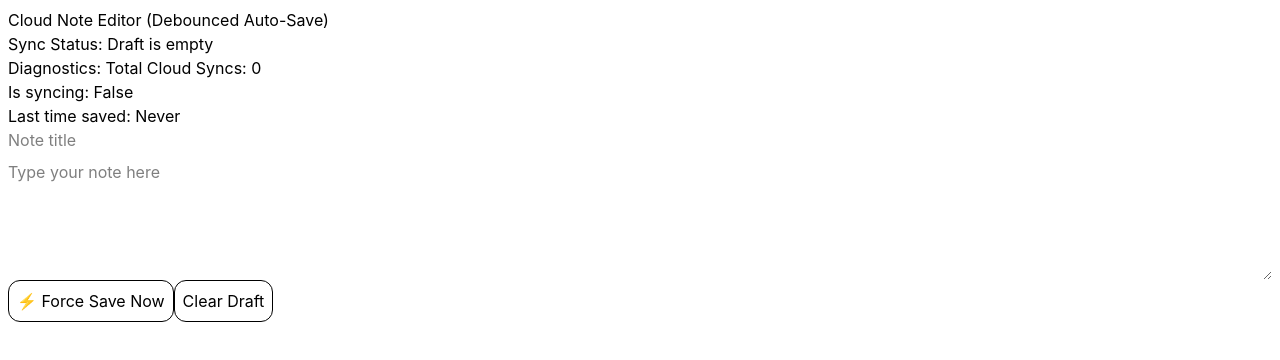
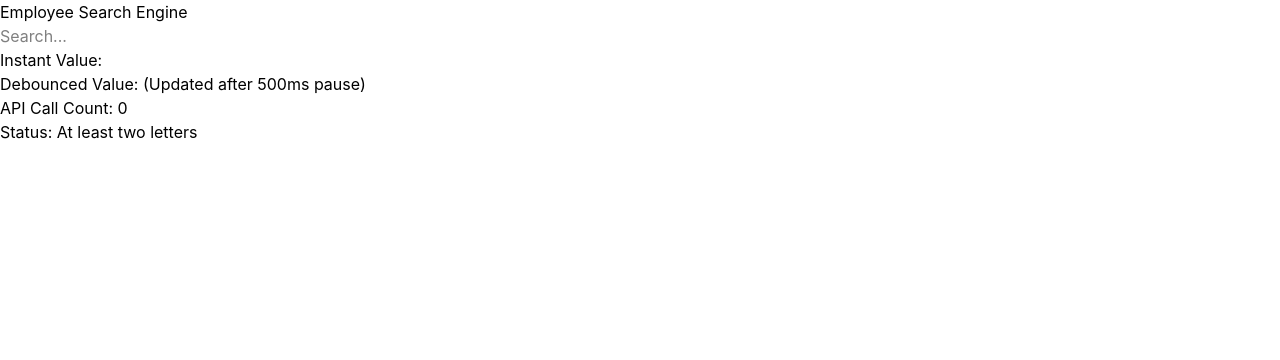
Before and after one commit to iveryasov/react-learning, a React (Vite) app: page / in a window 1280 px wide. Shown: the top 360 px of the page. Built offline with nearby package versions, Linux system fonts and the light colour scheme.

Commit message:
Day 143: extract reusable useDebounce custom hook with TypeScript generics

```diff
--- a/src/App.tsx
+++ b/src/App.tsx
@@ -1,9 +1,9 @@
-import Day142 from './components/Day142';
+import Day143 from './components/Day143';
 
 function App() {
   return (
     <div>
-      <Day142 />
+      <Day143 />
     </div>
   );
 }
--- /dev/null
+++ b/src/components/Day143.tsx
@@ -0,0 +1,105 @@
+import { useState, useEffect } from "react";
+
+// Day 143
+// Live User Search with useDebounce Hook
+
+interface User {
+    id: number;
+    username: string;
+    email: string;
+}
+
+const useDebounce = <T,>(value: T, delay: number): T => {
+    const [debouncedValue, setDebouncedValue] = useState(value);
+
+    useEffect(() => {
+        const timer = setTimeout(() => {
+            setDebouncedValue(value);
+        }, delay);
+
+        return () => clearTimeout(timer);
+    }, [value, delay]);
+
+    return debouncedValue;
+};
+
+function Day143() {
+    // States
+    const [search, setSearch] = useState<string>("");
+    const [users, setUsers] = useState<User[] | null>(null);
+    const [status, setStatus] = useState<string>("Search employee");
+    const [apiCalls, setApiCalls] = useState<number>(0);
+
+    // Calling the custom hook
+    const debouncedSearch = useDebounce(search, 500);
+
+    useEffect(() => {
+        if (debouncedSearch.trim().length < 2) {
+            setUsers(null);
+            setStatus("At least two letters");
+            return;
+        }
+
+        const loadEmployees = async () => {
+            setStatus("Fetching users...");
+            setApiCalls(prev => prev + 1);
+
+            try {
+                const response = await fetch(`https://jsonplaceholder.typicode.com/users?q=${encodeURIComponent(debouncedSearch.trim())}`);
+
+                if (!response.ok) {
+                    throw new Error("Server responded with error");
+                }
+
+                const data: User[] = await response.json();
+
+                if (data.length > 0) {
+                    setUsers(data);
+                    setStatus("Users loaded");
+                } else {
+                    setUsers(null);
+                    setStatus("No users found");
+                }
+            } catch (err) {
+                setUsers(null);
+
+                if (err instanceof Error) {
+                    setStatus(err.message);
+                } else {
+                    setStatus("Unknown network request error");
+                }
+            }
+        }
+
+        loadEmployees();
+    }, [debouncedSearch]);
+
+    return (
+        <div>
+            <h2>Employee Search Engine</h2>
+            <input
+                type="text"
+                placeholder="Search..."
+                value={search}
+                onChange={(e) => setSearch(e.target.value)}
+            />
+            <p>Instant Value: {search}</p>
+            <p>Debounced Value: {debouncedSearch} (Updated after 500ms pause)</p>
+            <p>API Call Count: {apiCalls}</p>
+            <p>Status: {status}</p>
+
+            {users && (
+                <section>
+                    {users.map(user =>
+                        <div key={user.id}>
+                            <h3>{user.username}</h3>
+                            <p>{user.email}</p>
+                        </div>
+                    )}
+                </section>
+            )}
+        </div>
+    )
+}
+
+export default Day143;
```
